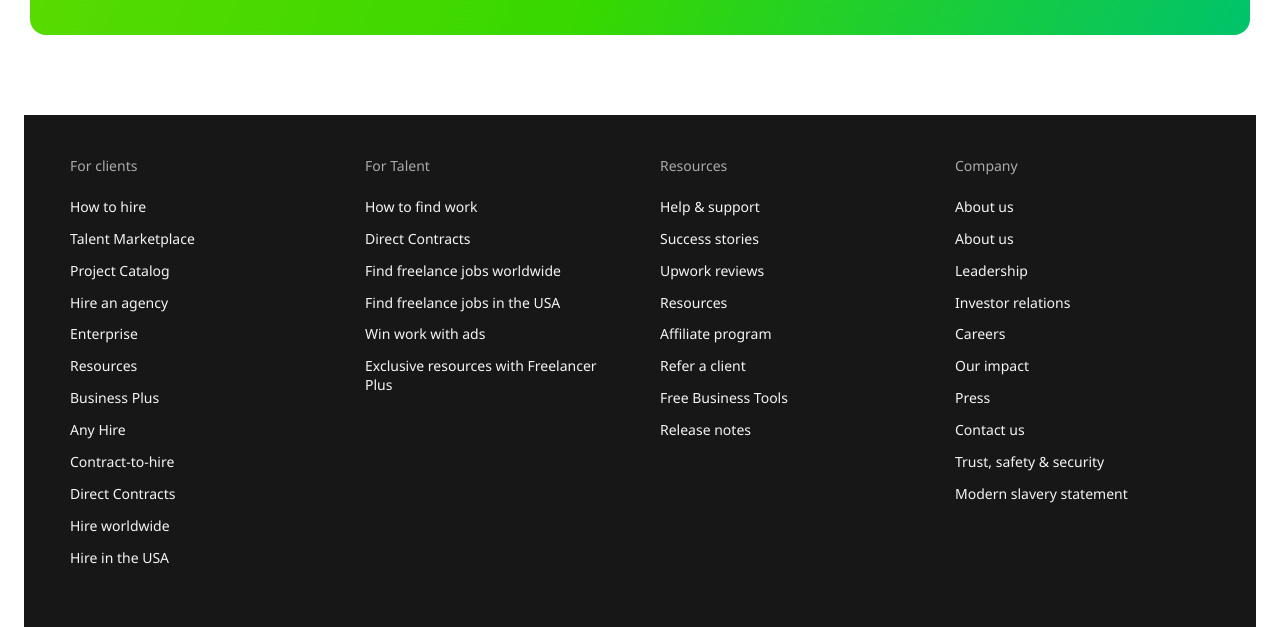
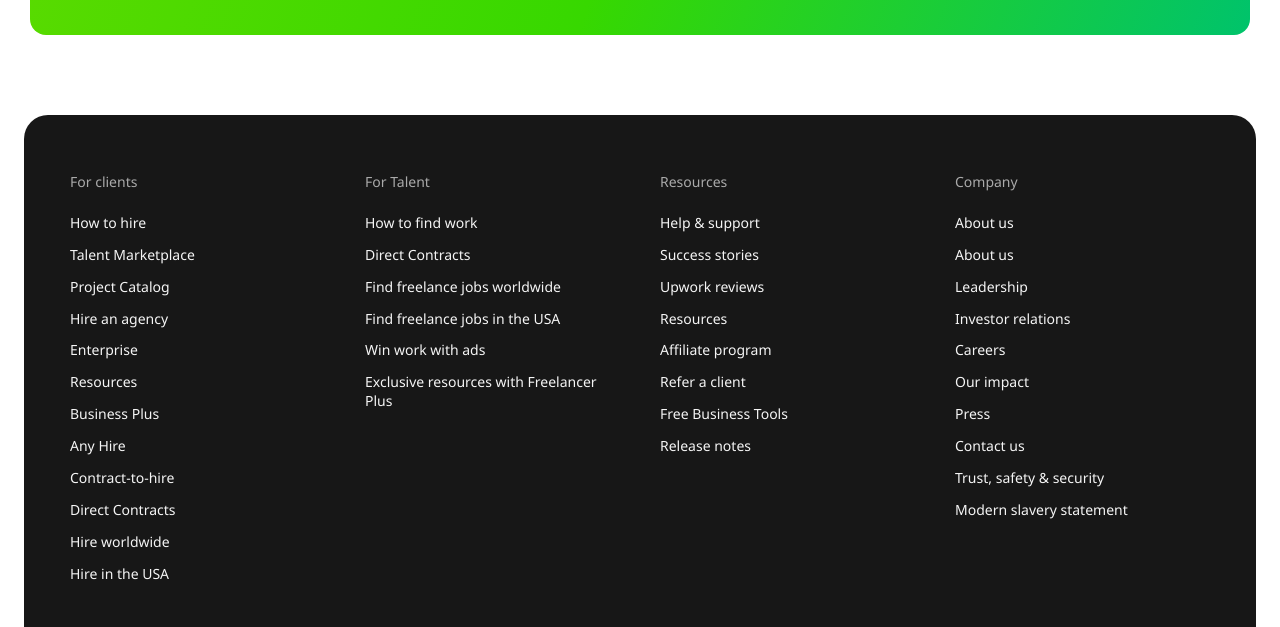
Before and after one commit to rabiaasif0712/cloning-website-upwork, a plain HTML site: page index.html in a window 1280 px wide. Shown: the part 5106-5733 px from the top of the page. Drawn offline with nearby package versions, Linux system fonts and the light colour scheme.

Commit message:
footer change

```diff
--- a/style.css
+++ b/style.css
@@ -948,14 +948,15 @@
 }
 .site-footer {
   width: calc(100% - 48px);
-  margin: 0 auto 0;
+  margin: 0 auto 24px;
   background: #171717;
   color: #fff;
+  border-radius: 24px;
 }
 .footer-inner {
   width: min(1140px, calc(100% - 64px));
   margin: 0 auto;
-  padding: 40px 0 20px;
+  padding: 56px 0 28px;
 }
 .footer-links {
   display: grid;
```
